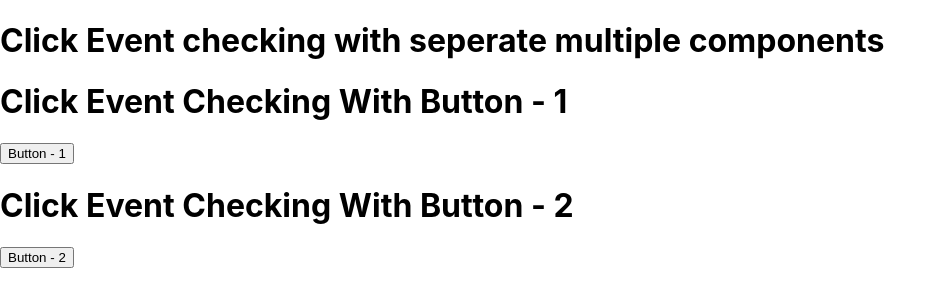
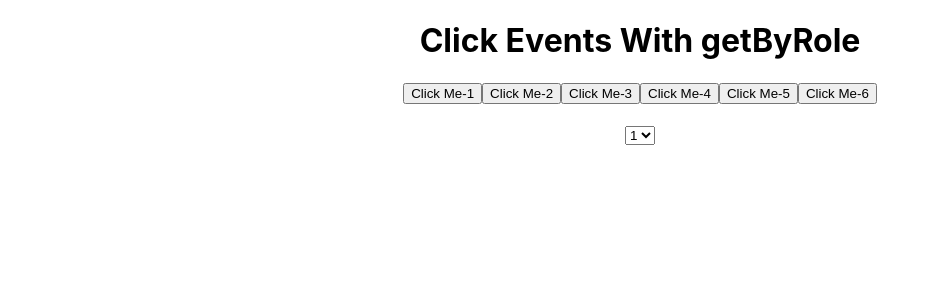
Before and after one commit to shakeer7396/TypeScript_Projects, a React (Create React App) app in the folder ReactTesting/blog-app/: page / in a window 1280 px wide. Shown: the top 306 px of the page, without its empty margins (0-947 px from the left). Built offline with nearby package versions, Linux system fonts and the light colour scheme.

Commit message:
Revision All

```diff
--- a/ReactTesting/blog-app/src/App.js
+++ b/ReactTesting/blog-app/src/App.js
@@ -1,15 +1,24 @@
 import React from "react";
-import Button from "./Button";
-import Button2 from "./Button2";
-
+import "./App.css";
 function App() {
   return (
     <div className="App">
-      <h1>Click Event checking with seperate multiple components</h1>
-      <Button />
-      <Button2 />
+      <h1>Click Events With getByRole</h1>
+      <button>Click Me-1</button>
+      <button>Click Me-2</button>
+      <button>Click Me-3</button>
+      <button>Click Me-4</button>
+      <button>Click Me-5</button>
+      <button>Click Me-6</button>
+      <br />
+      <br />
+      <select>
+        <option>1</option>
+        <option>2</option>
+        <option>3</option>
+        <option>4</option>
+      </select>
     </div>
   );
 }
-
 export default App;
--- a/ReactTesting/blog-app/src/Button.js
+++ /dev/null
@@ -1,14 +0,0 @@
-import React, { useState } from "react";
-
-function Button() {
-  const [add, setAdd] = useState("");
-  return (
-    <div className="Button">
-      <h1>Click Event Checking With Button - 1</h1>
-      <button type="submit" onClick={()=>setAdd("Updated Data Showing In The Screen")} >Button - 1</button>
-      <h2>{add}</h2>
-    </div>
-  );
-}
-
-export default Button;
--- a/ReactTesting/blog-app/src/Button2.js
+++ /dev/null
@@ -1,12 +0,0 @@
-import React, { useState } from "react";
-function Button2() {
-  const [add, setAdd] = useState("");
-  return (
-    <div className="Button">
-      <h1>Click Event Checking With Button - 2</h1>
-      <button type="submit" onClick={()=>setAdd("ClickEvent Checking With Another Functions")} >Button - 2</button>
-      <h2>{add}</h2>
-    </div>
-  );
-}
-export default Button2;
```
Also changed, not shown: 2 other files (tests, documents, lock files or other folders).
